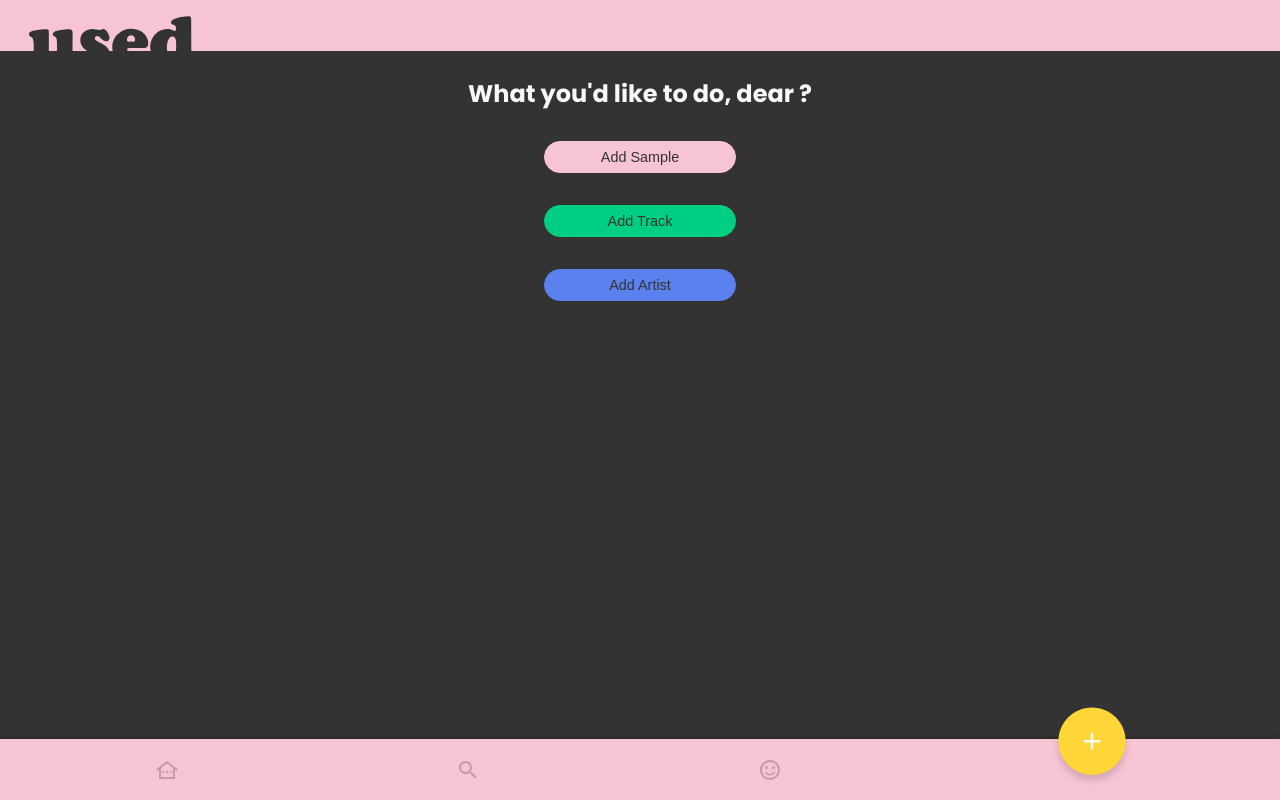
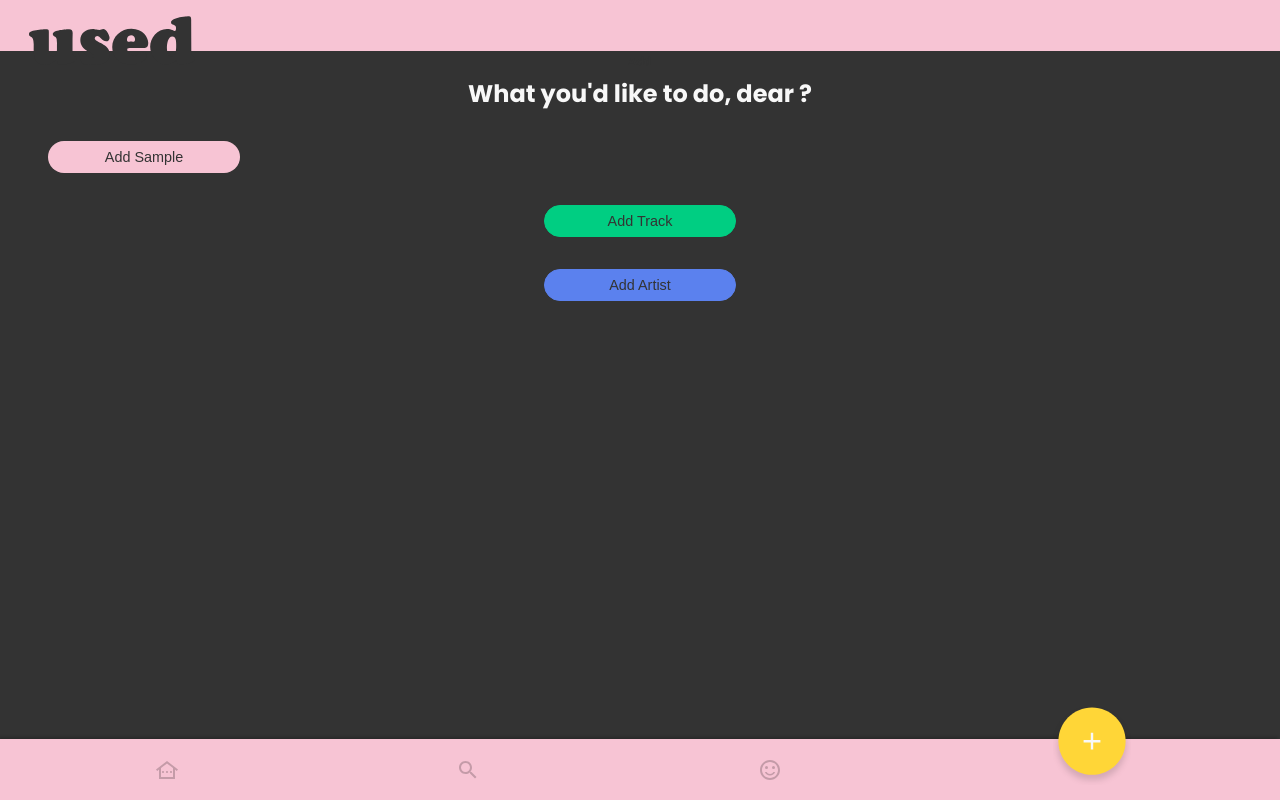
Before and after one commit to JessicaLoers/Capstone-Project-used, a React (Vite) app in the folder client/: page /add in a window 1280 px wide. Built offline with nearby package versions, Linux system fonts and the light colour scheme; no server answers.

Commit message:
btn storie

```diff
--- /dev/null
+++ b/client/src/components/Button.jsx
@@ -0,0 +1,36 @@
+import PropTypes from 'prop-types'
+import styled from 'styled-components'
+export default function Button({
+  backgroundColor,
+  className,
+  onClick,
+  color,
+  children,
+}) {
+  return (
+    <Btn
+      backgroundColor={backgroundColor}
+      onClick={onClick}
+      className={className}
+      color={color}
+      type='button'
+    >
+      {children}
+    </Btn>
+  )
+}
+
+Button.protoTypes = {
+  label: PropTypes.string,
+  backgroundColor: PropTypes.oneOf([]),
+  onClick: PropTypes.func,
+  dataTestId: PropTypes.string,
+}
+
+const Btn = styled.button`
+  background-color: ${(props) =>
+    props.backgroundColor ? props.backgroundColor : 'none'};
+  color: ${(props) => (props.color ? props.color : '#333333')};
+  width: 12rem;
+  border: none;
+`
--- a/client/src/components/CardTrack.jsx
+++ b/client/src/components/CardTrack.jsx
@@ -2,7 +2,7 @@ import styled from 'styled-components'
 import { Link } from 'react-router-dom'
 import PropTypes from 'prop-types'
 
-function CardTrack({ track_name, artist, year, cover_image, color = '' }) {
+function CardTrack({ track_name, artist, year, cover_image }) {
   const arrow = (
     <svg
       xmlns='http://www.w3.org/2000/svg'
--- a/client/src/pages/Add.jsx
+++ b/client/src/pages/Add.jsx
@@ -5,6 +5,7 @@ import AddArtistForm from '../components/AddArtistForm'
 import AddSamplePair from '../components/AddSamplePair'
 import Header from '../components/Header'
 import Footer from '../components/Footer'
+import Button from '../components/Button'
 
 export default function Add({
   artists,
@@ -17,20 +18,39 @@ export default function Add({
   const [isTrackBtnActive, setIsTrackBtnActive] = useState(false)
   const [isSampleBtnActive, setIsSampleBtnActive] = useState(false)
   const [isArtistBtnActive, setIsArtistBtnActive] = useState(false)
+
+  const handleSampleButton = () => {
+    setIsSampleBtnActive(!isSampleBtnActive)
+  }
+
+  const handleTrackButton = () => {
+    setIsTrackBtnActive(!isTrackBtnActive)
+  }
+
+  const handleArtistButton = () => {
+    setIsArtistBtnActive(!isArtistBtnActive)
+  }
+
+  const checkBtnState = (checkState) => {
+    checkState ? 'inactive' : 'active'
+  }
+
   return (
     <>
       <Wrapper>
         <Header pageTitle={'Add'} />
         <h1>What you'd like to do, dear {user.first_name}?</h1>
         <section className='section-wrapper'>
-          <BtnShowFormSamples
-            data-testid='open-add-sample-btn'
-            type='button'
-            onClick={() => setIsSampleBtnActive(!isSampleBtnActive)}
-            className={isSampleBtnActive ? 'inactive' : 'active'}
-          >
-            {isSampleBtnActive ? <span>close</span> : <span>Add Sample</span>}
-          </BtnShowFormSamples>
+          <div data-testid='open-add-sample-btn'>
+            <Button
+              onClick={handleSampleButton}
+              className={checkBtnState(isSampleBtnActive)}
+              backgroundColor='#F7C4D4'
+              color='#333333'
+            >
+              {isSampleBtnActive ? <span>Close</span> : <span>Add Sample</span>}
+            </Button>
+          </div>
           {isSampleBtnActive ? (
             <AddSamplePair
               tracks={tracks}
@@ -46,8 +66,8 @@ export default function Add({
           <BtnShowFormAddTrack
             data-testid='open-add-track-btn'
             type='button'
-            onClick={() => setIsTrackBtnActive(!isTrackBtnActive)}
-            className={isTrackBtnActive ? 'inactive' : 'active'}
+            onClick={handleTrackButton}
+            className={checkBtnState(isTrackBtnActive)}
           >
             {isTrackBtnActive ? <span>close</span> : <span>Add Track</span>}
           </BtnShowFormAddTrack>
@@ -66,8 +86,8 @@ export default function Add({
           <BtnShowFormAddArtist
             data-testid='open-add-artist-btn'
             type='button'
-            onClick={() => setIsArtistBtnActive(!isArtistBtnActive)}
-            className={isArtistBtnActive ? 'inactive' : 'active'}
+            onClick={handleArtistButton}
+            className={checkBtnState(isArtistBtnActive)}
           >
             {isArtistBtnActive ? <span>close</span> : <span>Add Artist</span>}
           </BtnShowFormAddArtist>
```
Also changed, not shown: client/src/components/CardArtist.jsx (+7 -2 lines), client/src/components/Card.jsx (deleted), 2 other files (tests, documents, lock files or other folders).
